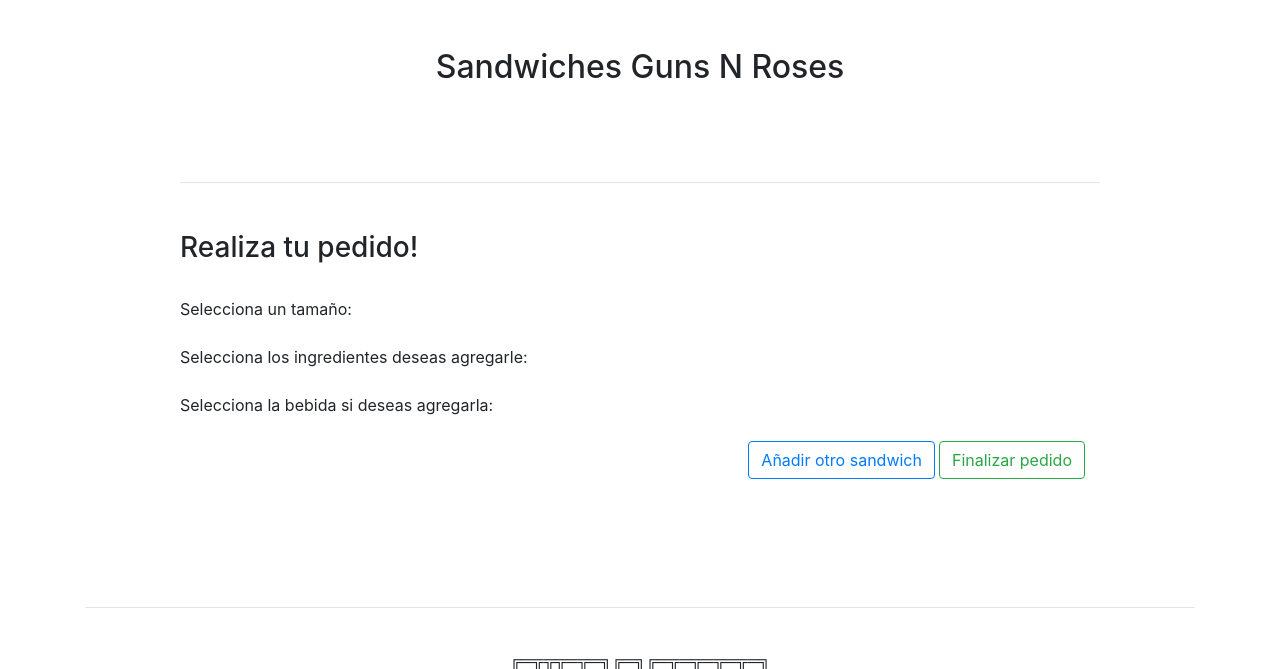
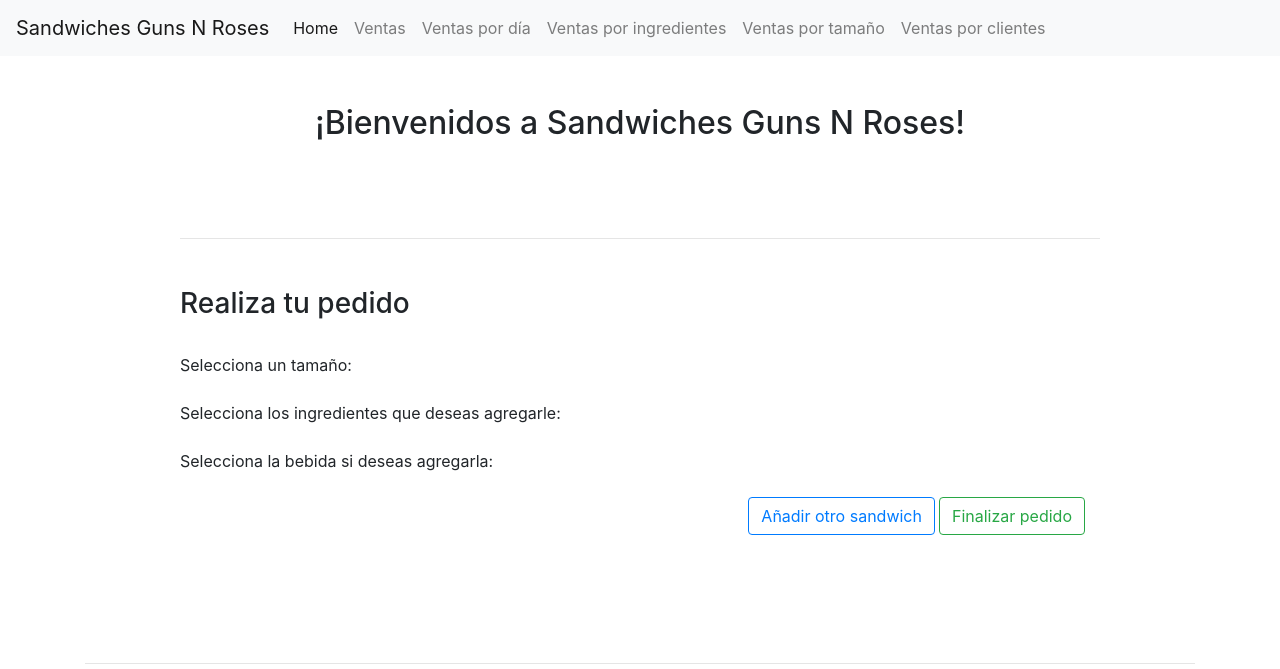
Before and after one commit to emanueldicristofaro/Python-Project--2, a Django app: page /pedidos/ in a window 1280 px wide. Shown: the top 669 px of the page. Run offline with Django 3.2, Linux system fonts and the light colour scheme; data that the repository does not hold is empty; some libraries are stand-ins or nearby versions.

Commit message:
BARRA - Actualización  🐍
-Añadida barra de navegación.

```diff
--- a/mysite/polls/templates/pedidos/index.html
+++ b/mysite/polls/templates/pedidos/index.html
@@ -16,15 +16,43 @@
 </head>
 
 <body>
+  <nav class="navbar navbar-expand-lg navbar-light bg-light">
+    <a class="navbar-brand" href="#">Sandwiches Guns N Roses</a>
+    <button class="navbar-toggler" type="button" data-toggle="collapse" data-target="#navbarNav" aria-controls="navbarNav" aria-expanded="false" aria-label="Toggle navigation">
+      <span class="navbar-toggler-icon"></span>
+    </button>
+    <div class="collapse navbar-collapse" id="navbarNav">
+      <ul class="navbar-nav">
+        <li class="nav-item active">
+          <a class="nav-link" href="#">Home <span class="sr-only">(current)</span></a>
+        </li>
+        <li class="nav-item">
+          <a class="nav-link" href="#">Ventas</a>
+        </li>
+        <li class="nav-item">
+          <a class="nav-link" href="#">Ventas por día</a>
+        </li>
+        <li class="nav-item">
+          <a class="nav-link" href="#">Ventas por ingredientes</a>
+        </li>
+        <li class="nav-item">
+          <a class="nav-link" href="#">Ventas por tamaño</a>
+        </li>
+        <li class="nav-item">
+          <a class="nav-link" href="#">Ventas por clientes</a>
+        </li>
+      </ul>
+    </div>
+  </nav>
   <div class="container py-5">
     <div class="row">
       <div class="col-md-12">
-        <h2 class="text-center mb-5">Sandwiches Guns N Roses</h2>
+        <h2 class="text-center mb-5">¡Bienvenidos a Sandwiches Guns N Roses!</h2>
         <div class="row">
           <div class="col-md-10 offset-md-1">
             <span class="anchor" id="formComplex"></span>
             <hr class="my-5">
-            <h3>Realiza tu pedido!</h3>
+            <h3>Realiza tu pedido</h3>
             <br>
             {% if error_message %}<p><strong>{{ error_message }}</strong></p>{% endif %}
             <form action="" method="post">
@@ -42,7 +70,7 @@
                 {% endfor %}
               </div>
               <div class="form-group">
-                <label for="size" class="form-label">Selecciona los ingredientes deseas agregarle:</label>
+                <label for="size" class="form-label">Selecciona los ingredientes que deseas agregarle:</label>
                 <br>
                 {% for ingrediente in ingredientes %}
                 <div class="form-check">
--- a/mysite/polls/urls.py
+++ b/mysite/polls/urls.py
@@ -1,5 +1,6 @@
 from django.urls import path
 from . import views
+
 app_name = 'polls'
 urlpatterns = [
     path('', views.index, name='index'),
```
Also changed, not shown: mysite/polls/views.py (+12 -1 lines).
